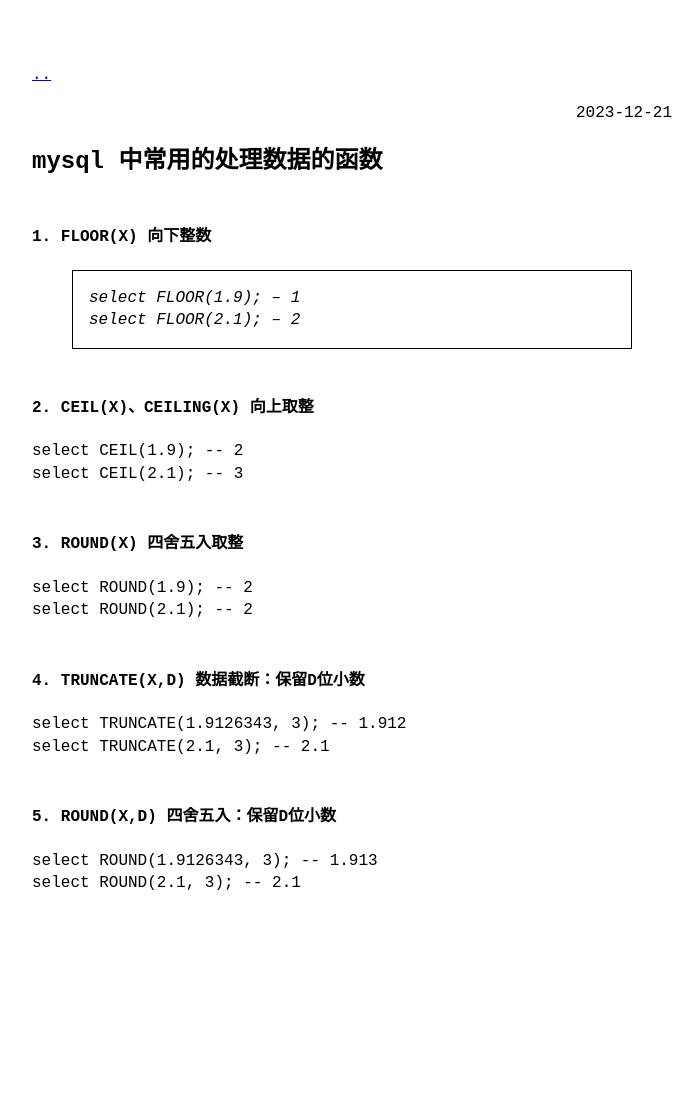
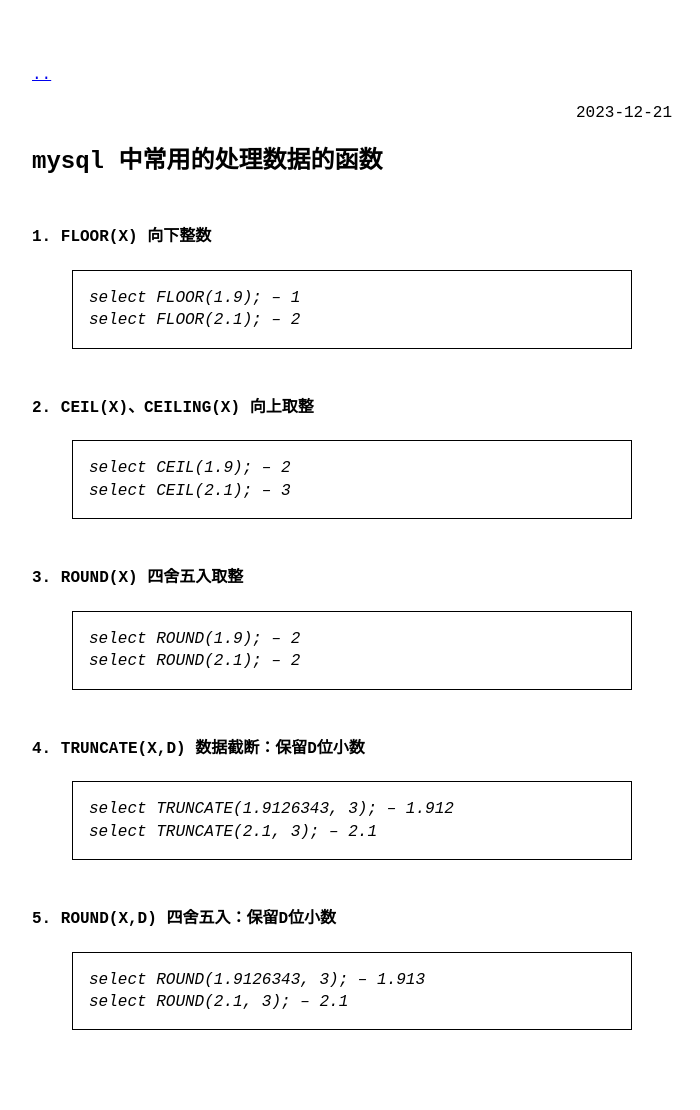
Before and after one commit to Jurneez/doraemon, a Jekyll site: the page built from _posts/2023-12-21-mysql-number-handle-function.md, in a window 1280 px wide. Shown: the whole page, without its empty margins (288-988 px from the left). Built offline with Jekyll 4.4.1, drawn with Linux system fonts in a browser that asks for light colours; before the commit the page ends 974 px from its top, so only the background shows below that.

Commit message:
调整格式

```diff
--- a/_posts/2023-12-21-mysql-number-handle-function.md
+++ b/_posts/2023-12-21-mysql-number-handle-function.md
@@ -11,22 +11,25 @@ category: mysql
 >select FLOOR(2.1); -- 2
 
 #### 2. CEIL(X)、CEILING(X) 向上取整
-<pre>
-select CEIL(1.9); -- 2
-select CEIL(2.1); -- 3
-</pre>
+
+>select CEIL(1.9); -- 2
+>
+>select CEIL(2.1); -- 3
+
 #### 3. ROUND(X) 四舍五入取整
-<pre>
-select ROUND(1.9); -- 2
-select ROUND(2.1); -- 2
-</pre>
+
+>select ROUND(1.9); -- 2
+>
+>select ROUND(2.1); -- 2
+
 #### 4. TRUNCATE(X,D) 数据截断：保留D位小数
-<pre>
-select TRUNCATE(1.9126343, 3); -- 1.912
-select TRUNCATE(2.1, 3); -- 2.1
-</pre>
+
+>select TRUNCATE(1.9126343, 3); -- 1.912
+>
+>select TRUNCATE(2.1, 3); -- 2.1
+
 #### 5. ROUND(X,D) 四舍五入：保留D位小数
-<pre>
-select ROUND(1.9126343, 3); -- 1.913
-select ROUND(2.1, 3); -- 2.1
-</pre>
+
+>select ROUND(1.9126343, 3); -- 1.913
+>
+>select ROUND(2.1, 3); -- 2.1
```
Also changed, not shown: _posts/2023-12-21-mysql-sub-string.md (+1 -0 lines).
